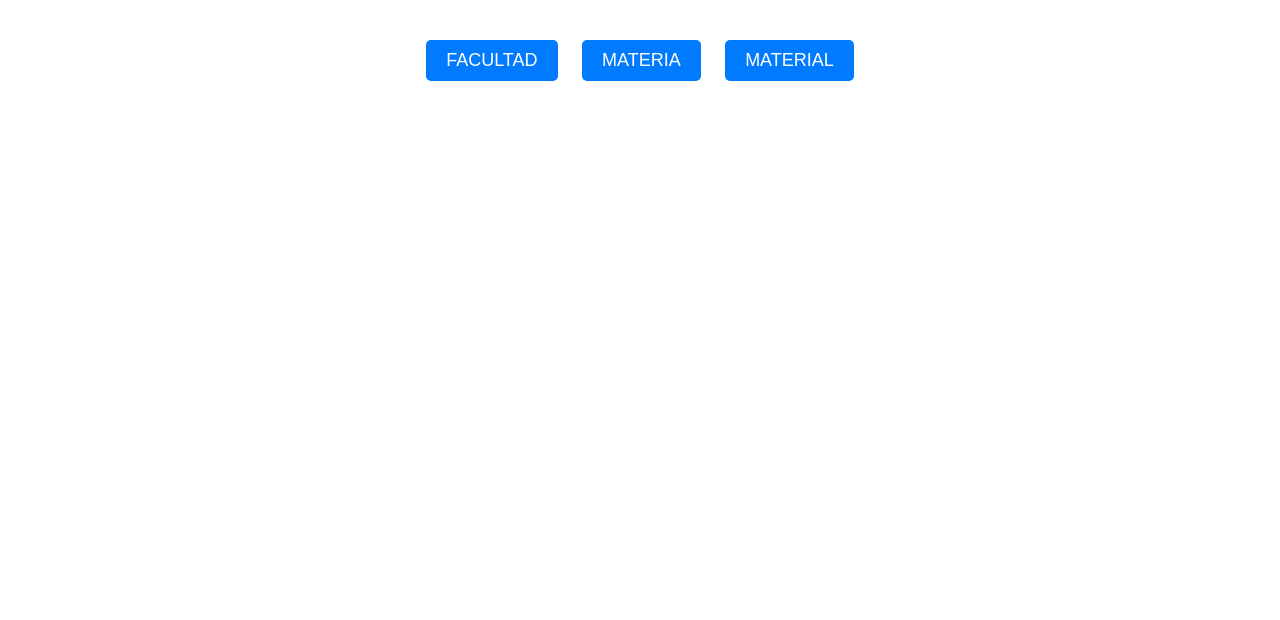
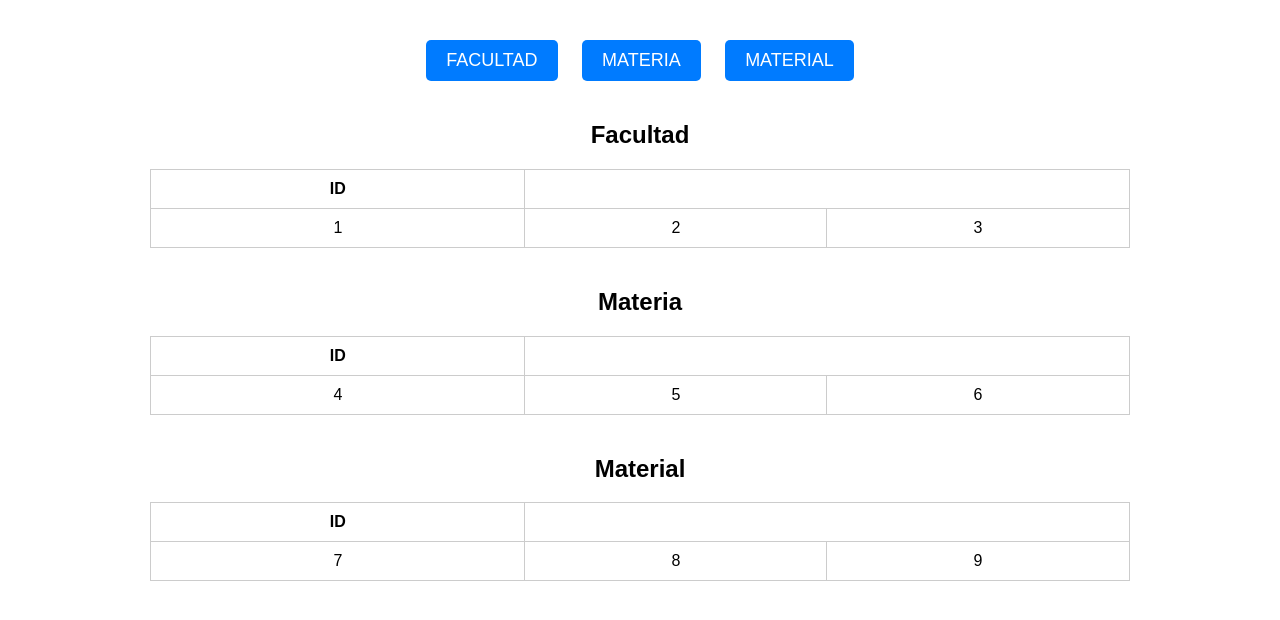
Before and after one commit to pame-web/SoftwareGesti-nBibliografica, a plain HTML site: page index.html in a window 1280 px wide. Shown: the part 148-768 px from the top of the page. Drawn offline with Linux system fonts and the light colour scheme.

Commit message:
Update index.html

```diff
--- a/index.html
+++ b/index.html
@@ -31,6 +31,19 @@
         .btn:hover {
             background-color: #0056b3;
         }
+        .table-container {
+            margin-top: 40px;
+        }
+        table {
+            width: 80%;
+            margin: 0 auto;
+            border-collapse: collapse;
+            border: 1px solid #ccc;
+        }
+        th, td {
+            padding: 10px;
+            border: 1px solid #ccc;
+        }
     </style>
 </head>
 <body>
@@ -42,5 +55,63 @@
         <a href="#materia" class="btn">MATERIA</a>
         <a href="#material" class="btn">MATERIAL</a>
     </div>
+
+    <!-- Sección de Facultad -->
+    <div id="facultad" class="table-container">
+        <h2>Facultad</h2>
+        <table>
+            <thead>
+                <tr>
+                    <th>ID</th>
+                </tr>
+            </thead>
+            <tbody>
+                <tr>
+                    <td>1</td>
+                    <td>2</td>
+                    <td>3</td>
+                </tr>
+            </tbody>
+        </table>
+    </div>
+
+    <!-- Sección de Materia -->
+    <div id="materia" class="table-container">
+        <h2>Materia</h2>
+        <table>
+            <thead>
+                <tr>
+                    <th>ID</th>
+                </tr>
+            </thead>
+            <tbody>
+                <tr>
+                    <td>4</td>
+                    <td>5</td>
+                    <td>6</td>
+                </tr>
+            </tbody>
+        </table>
+    </div>
+
+    <!-- Sección de Material -->
+    <div id="material" class="table-container">
+        <h2>Material</h2>
+        <table>
+            <thead>
+                <tr>
+                    <th>ID</th>
+                </tr>
+            </thead>
+            <tbody>
+                <tr>
+                    <td>7</td>
+                    <td>8</td>
+                    <td>9</td>
+                </tr>
+            </tbody>
+        </table>
+    </div>
+
 </body>
 </html>
```
